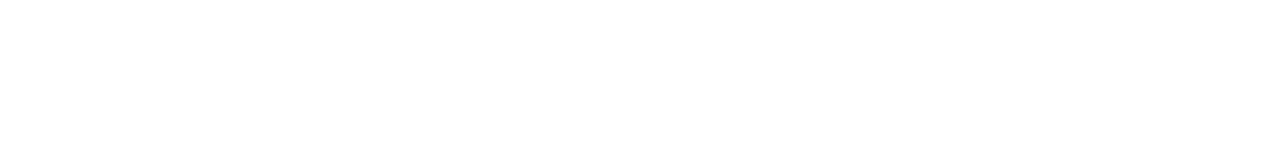
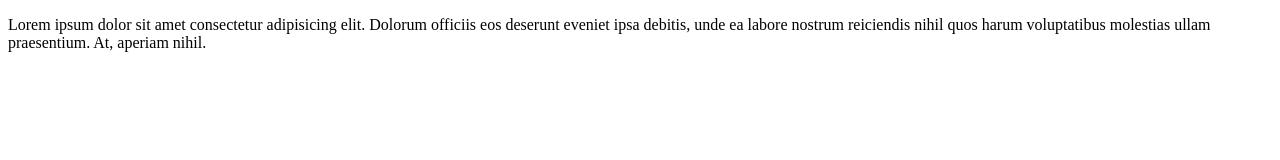
Before and after one commit to AhmaduB/essai, a plain HTML site: page index.html in a window 1280 px wide. Drawn offline with Linux system fonts and the light colour scheme.

Commit message:
paragraphe

```diff
--- a/index.html
+++ b/index.html
@@ -6,6 +6,7 @@
     <title>Document</title>
 </head>
 <body>
+    <p>Lorem ipsum dolor sit amet consectetur adipisicing elit. Dolorum officiis eos deserunt eveniet ipsa debitis, unde ea labore nostrum reiciendis nihil quos harum voluptatibus molestias ullam praesentium. At, aperiam nihil.</p>
 
 </body>
 </html>
```
